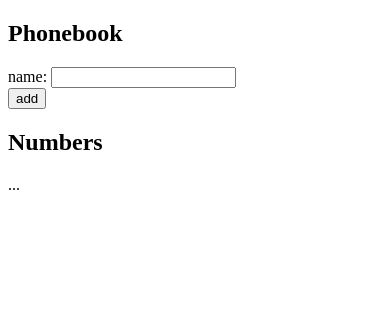
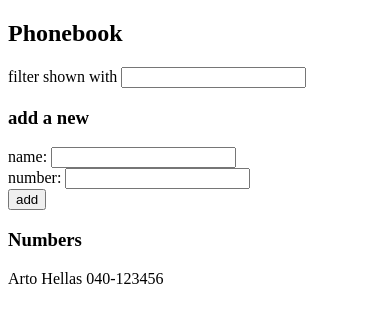
Before and after one commit to joshuaenahoro/full-stack-open, a React (Vite) app in the folder part2/phonebook/: page / in a window 390 px wide. Shown: the top 322 px of the page. Built offline with nearby package versions, Linux system fonts and the light colour scheme.

Commit message:
feat: complete phonebook step 5

```diff
--- a/part2/phonebook/src/App.jsx
+++ b/part2/phonebook/src/App.jsx
@@ -1,22 +1,54 @@
 import { useState } from 'react';
+import Filter from './components/Filter';
+import PersonForm from './components/PersonForm';
+import Persons from './components/Persons';
 
 const App = () => {
-  const [persons, setPersons] = useState([{ name: 'Arto Hellas' }]);
+  const [persons, setPersons] = useState([
+    { name: 'Arto Hellas', number: '040-123456', id: 1 },
+  ]);
+  const [query, setQuery] = useState('');
   const [newName, setNewName] = useState('');
+  const [newNumber, setNewNumber] = useState('');
+
+  const handleAddNote = (e) => {
+    e.preventDefault();
+    const names = persons.map((p) => p.name.toLowerCase());
+
+    if (names.includes(newName.toLowerCase())) {
+      return alert(`${newName} is already added to phonebook`);
+    }
+
+    setPersons((p) => [
+      ...p,
+      { name: newName, number: newNumber, id: persons.length + 1 },
+    ]);
+    setNewName('');
+    setNewNumber('');
+  };
+
+  const handleQueryChange = (e) => setQuery(e.target.value);
+  const handleNameChange = (e) => setNewName(e.target.value);
+  const handleNumberChange = (e) => setNewNumber(e.target.value);
+
+  const filteredPersons = persons.filter((p) =>
+    p.name.toLowerCase().includes(query.toLowerCase()),
+  );
 
   return (
     <div>
       <h2>Phonebook</h2>
-      <form>
-        <div>
-          name: <input />
-        </div>
-        <div>
-          <button type="submit">add</button>
-        </div>
-      </form>
-      <h2>Numbers</h2>
-      ...
+      <Filter value={query} onChange={handleQueryChange} />
+      <h3>add a new</h3>
+      <PersonForm
+        onSubmit={handleAddNote}
+        nameValue={newName}
+        onNameChange={handleNameChange}
+        numberValue={newNumber}
+        onNumberChange={handleNumberChange}
+      />
+      <h3>Numbers</h3>
+      <Persons persons={filteredPersons} />
     </div>
   );
 };
--- /dev/null
+++ b/part2/phonebook/src/components/Filter.jsx
@@ -0,0 +1,9 @@
+const Filter = ({ value, onChange }) => {
+  return (
+    <div>
+      filter shown with <input value={value} onChange={onChange} />
+    </div>
+  );
+};
+
+export default Filter;
--- /dev/null
+++ b/part2/phonebook/src/components/PersonForm.jsx
@@ -0,0 +1,23 @@
+const PersonForm = ({
+  onSubmit,
+  nameValue,
+  onNameChange,
+  numberValue,
+  onNumberChange,
+}) => {
+  return (
+    <form onSubmit={onSubmit}>
+      <div>
+        name: <input value={nameValue} onChange={onNameChange} />
+      </div>
+      <div>
+        number: <input value={numberValue} onChange={onNumberChange} />
+      </div>
+      <div>
+        <button type="submit">add</button>
+      </div>
+    </form>
+  );
+};
+
+export default PersonForm;
--- /dev/null
+++ b/part2/phonebook/src/components/Persons.jsx
@@ -0,0 +1,17 @@
+const Persons = ({ persons }) => {
+  if (persons.length === 0) {
+    return <div>No numbers found.</div>;
+  }
+
+  return (
+    <div>
+      {persons.map((p) => (
+        <div key={p.id}>
+          {p.name} {p.number}
+        </div>
+      ))}
+    </div>
+  );
+};
+
+export default Persons;
```
